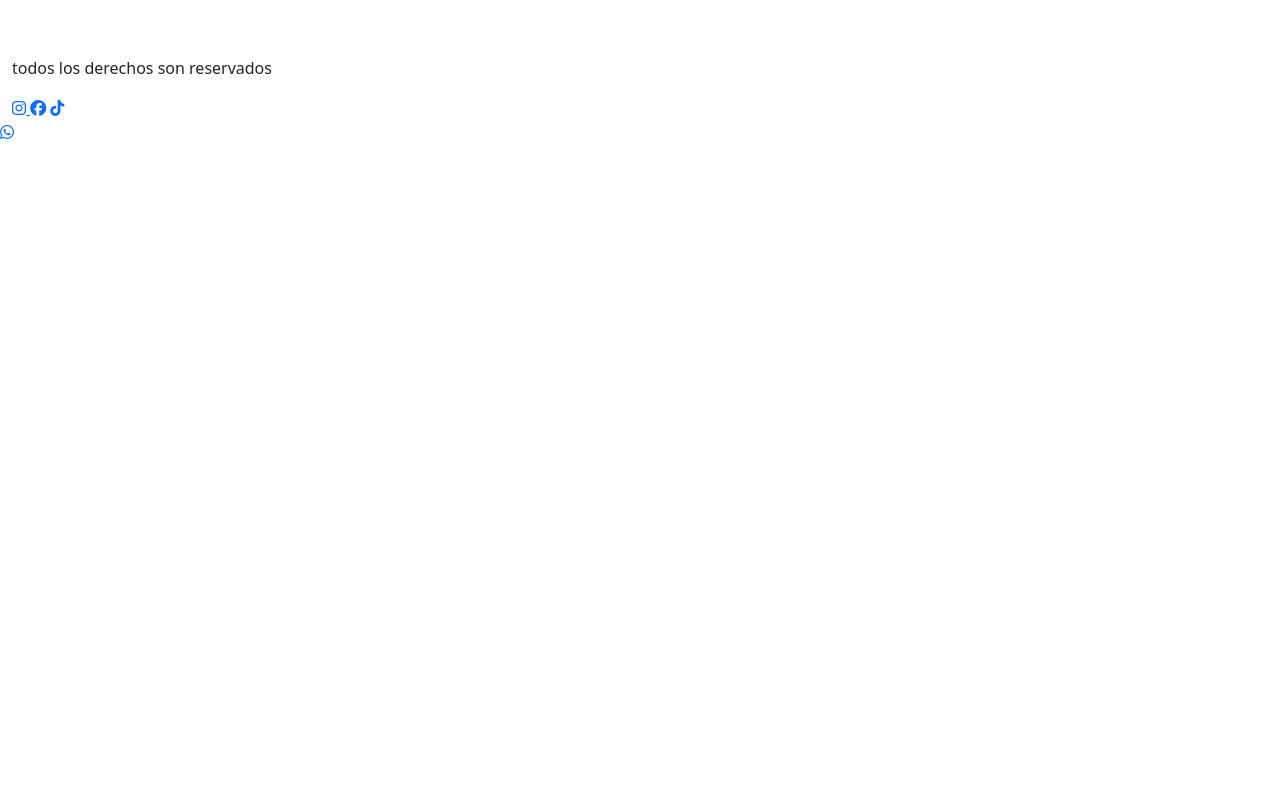
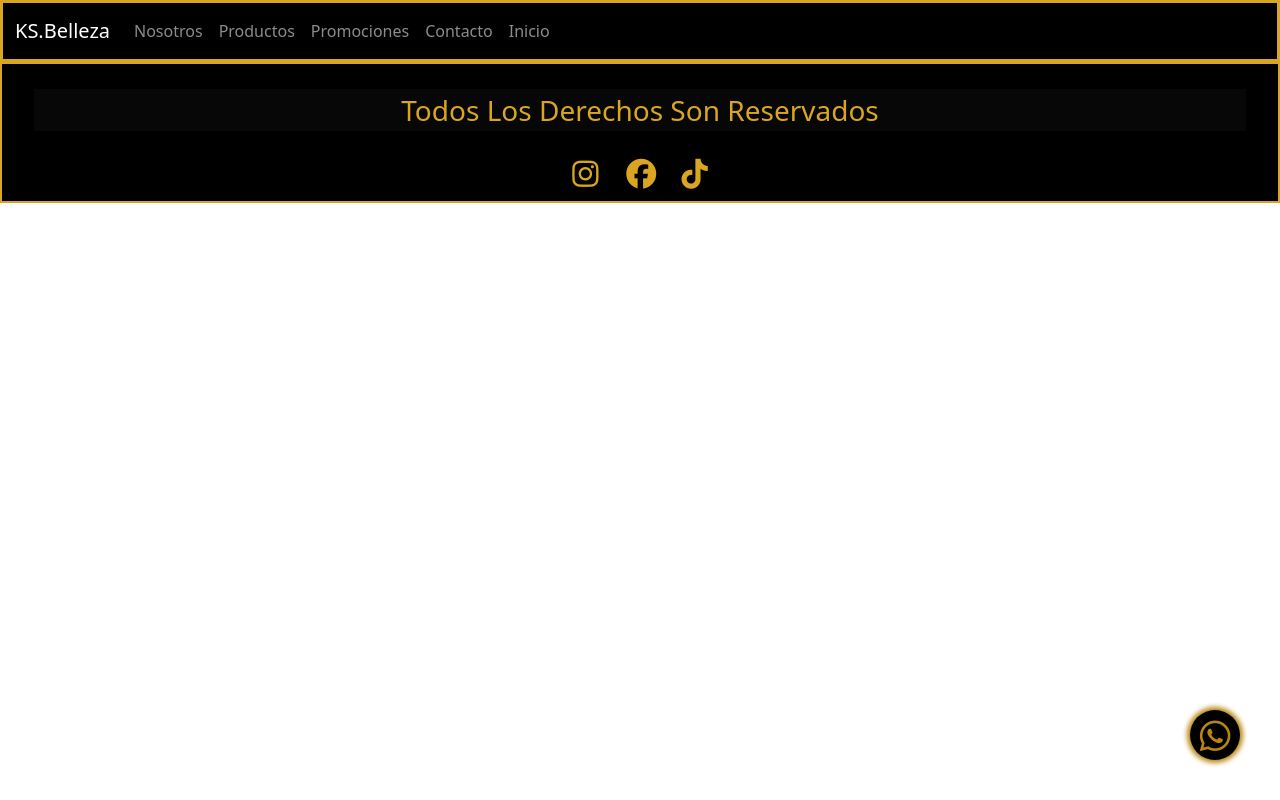
Before and after one commit to hectorcanchi-11/hectorCanchica, a plain HTML site: page pages/contacto.html in a window 1280 px wide. Drawn offline with nearby package versions, Linux system fonts and the light colour scheme; the site is published under a folder, as on GitHub Pages, so addresses that start at the root find nothing.

Commit message:
modici
$
git commit-m modificacion3

https://github.com/hectorcanchi-11/hectorCanchica.git
$ git status

```diff
--- a/pages/contacto.html
+++ b/pages/contacto.html
@@ -9,7 +9,7 @@
     <!-- inicia botstrap -->
     <link href="https://cdn.jsdelivr.net/npm/bootstrap@5.1.3/dist/css/bootstrap.min.css" rel="stylesheet" integrity="sha384-1BmE4kWBq78iYhFldvKuhfTAU6auU8tT94WrHftjDbrCEXSU1oBoqyl2QvZ6jIW3" crossorigin="anonymous">
     <!-- fin botstrap -->
-    <link rel="stylesheet" href="/css/estilos.css">
+    <link rel="stylesheet" href="../css/estilos.css">
 
     <title>KS.BELLEZA</title>
 </head>
```
Also changed, not shown: pages/productos.html (+1 -1 lines), pages/promociones.html (+1 -1 lines).
